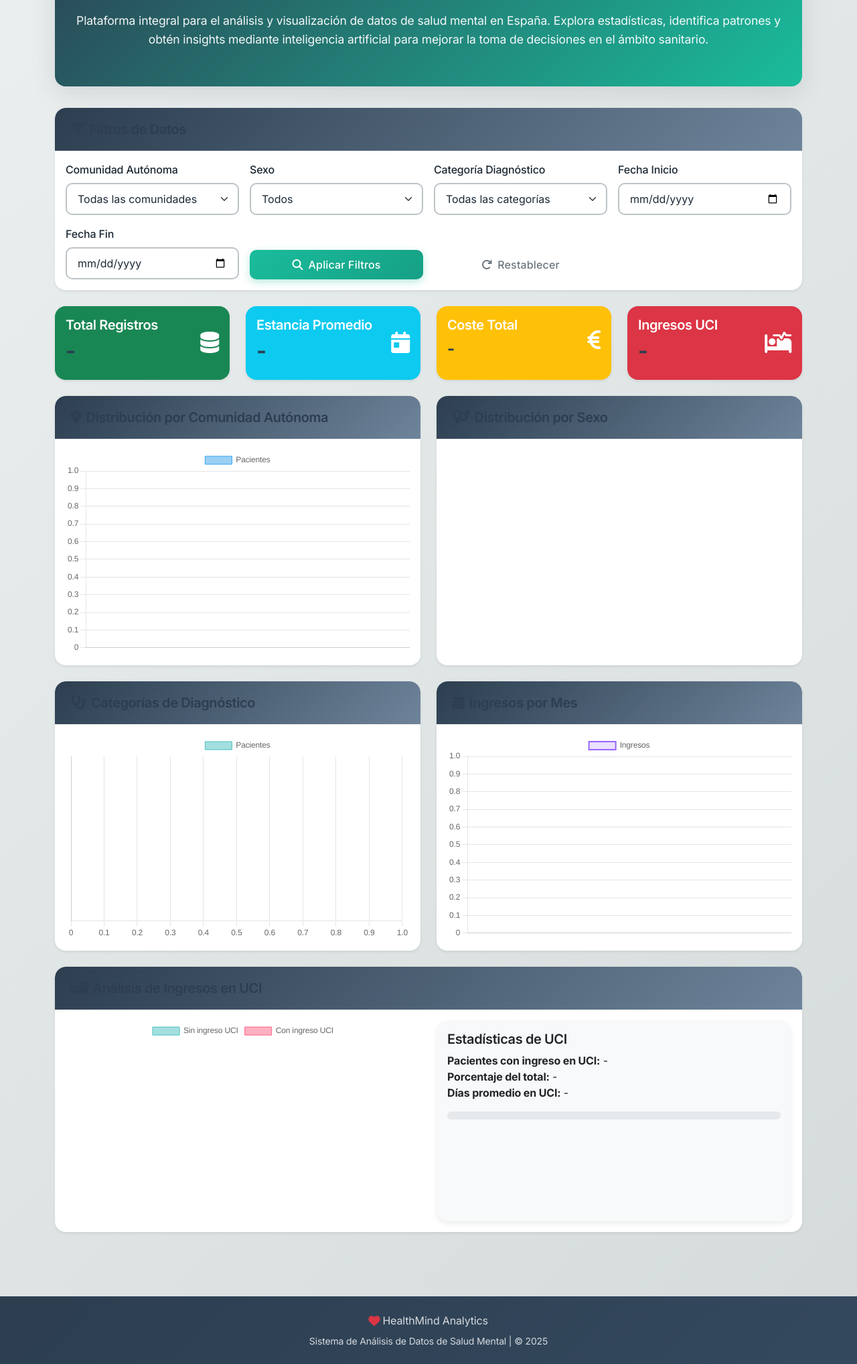
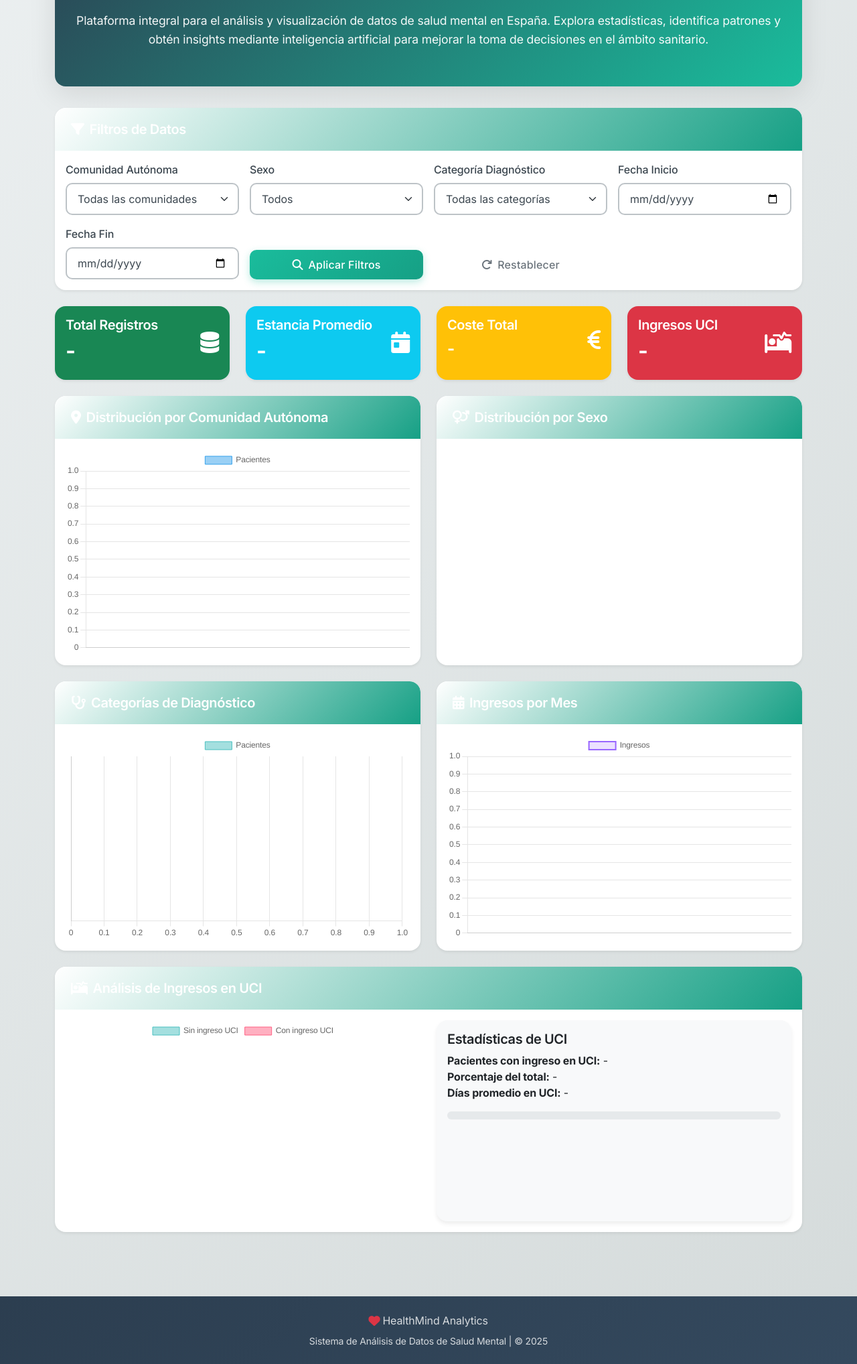
Before and after one commit to marpiin/malackathon25, a Flask app: page / in a window 1280 px wide. Shown: the part 267-2303 px from the top of the page at 67% size. Run offline with Flask 3, Linux system fonts and the light colour scheme; the visitor is signed in with stand-in values (Sample User, id 1); data that the repository does not hold is empty; a map, chart or similar area stays blank.

Commit message:
images + styles

```diff
--- a/static/css/style.css
+++ b/static/css/style.css
@@ -1,7 +1,7 @@
 :root {
     /* Nueva paleta profesional con mejor contraste */
-    --primary-color: #2C3E50;        /* Azul oscuro elegante */
-    --secondary-color: #6e849a;      /* Azul grisáceo */
+    --primary-color: #ffffff;        /* Azul oscuro elegante */
+    --secondary-color: #16A085;      /* Azul grisáceo */
     --accent-color: #1ABC9C;         /* Verde agua/turquesa */
     --accent-dark: #16A085;          /* Verde agua oscuro */
     --success-color: #27AE60;        /* Verde éxito */
@@ -10,13 +10,15 @@
     --danger-color: #E74C3C;         /* Rojo peligro */
     --light-bg: #ECF0F1;             /* Fondo claro */
     --white: #FFFFFF;
-    --text-dark: #1C2833;            /* Texto oscuro mejorado */
-    --text-medium: #d7d7d7;          /* Texto medio */
-    --text-muted: #5D6D7E;           /* Texto secundario mejorado */
+    --text-dark: #3b464f;            /* Texto oscuro mejorado */
+    --text-medium: #c76060;          /* Texto medio */
+    --text-muted: #6b7a8a;           /* Texto secundario mejorado */
     --border-color: #BDC3C7;
     --shadow: 0 4px 6px rgba(0, 0, 0, 0.07);
     --shadow-lg: 0 10px 40px rgba(0, 0, 0, 0.1);
 }
+
+
 
 
 body {
```
